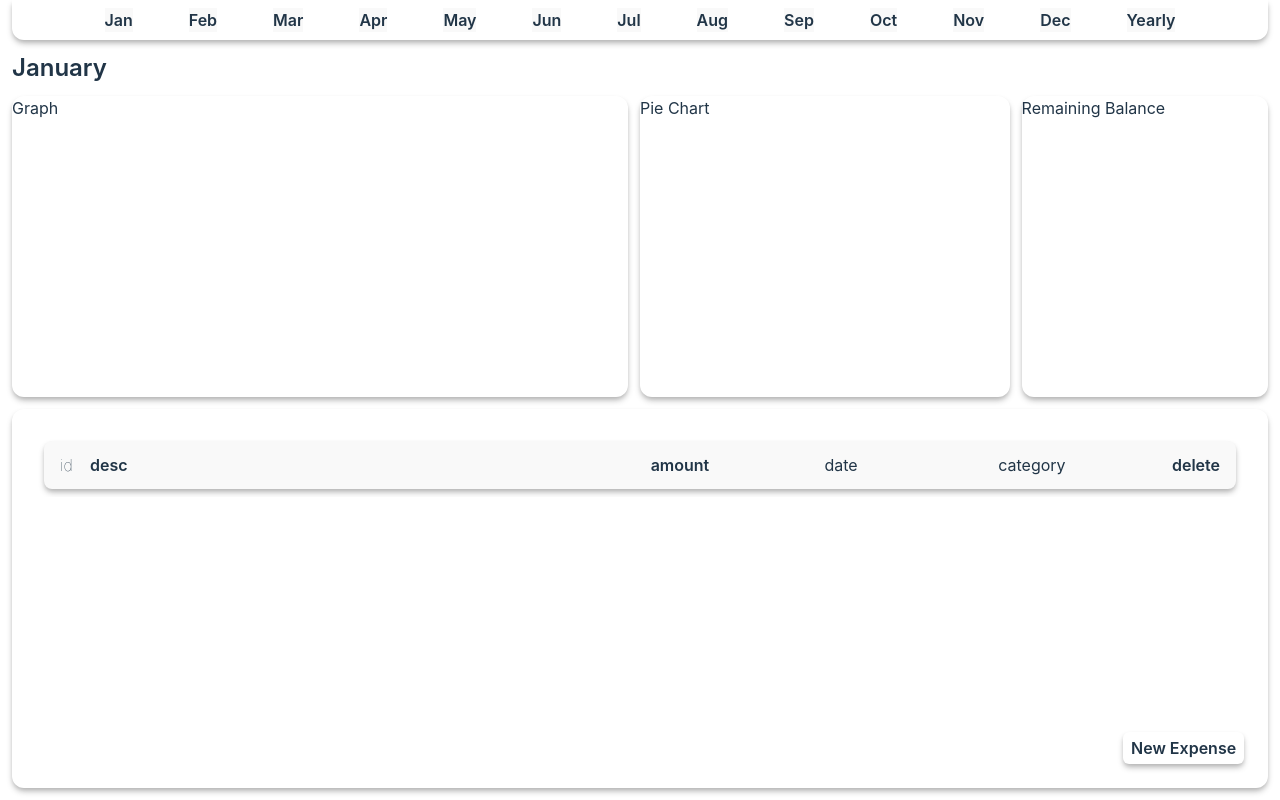
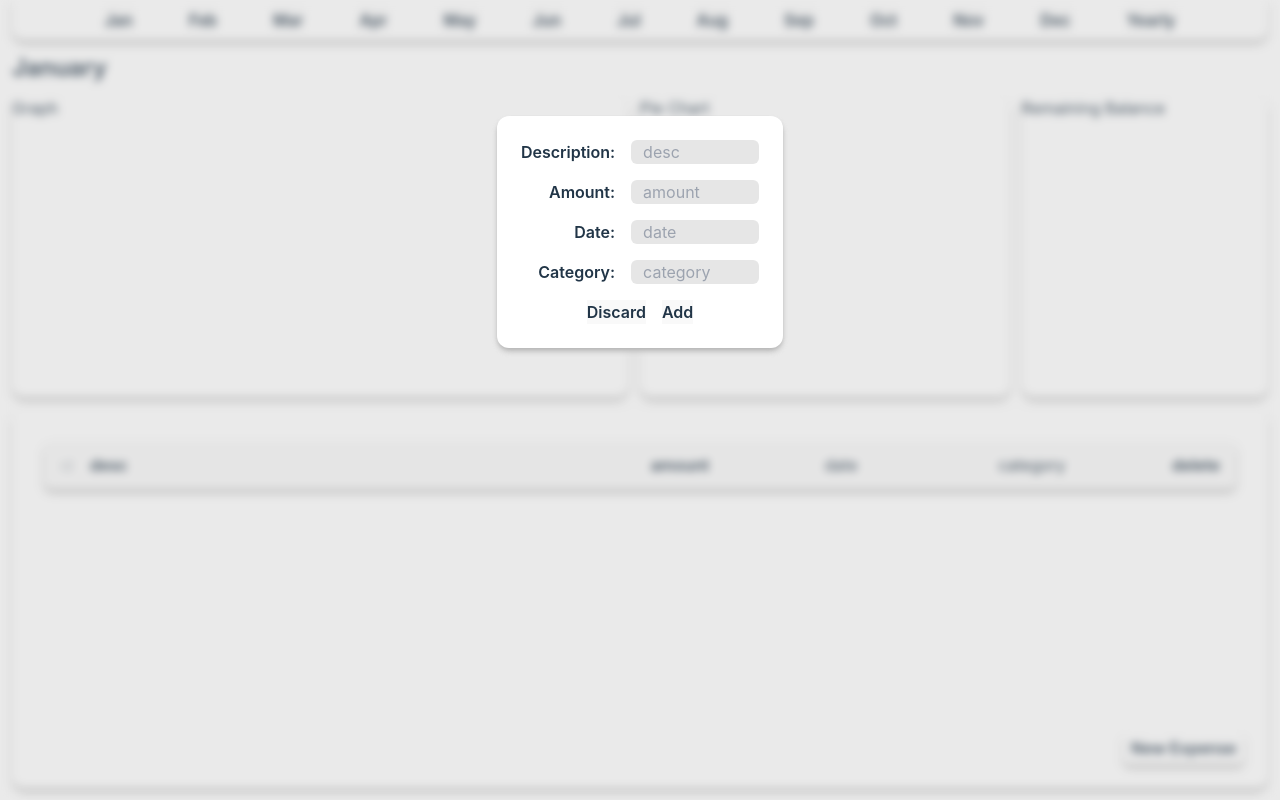
Before and after one commit to vChrisL/Finance-Tracker, a React (Vite) app: page / in a window 1280 px wide. Both pictures are taken after a click on the button "New Expense". Built offline with nearby package versions, Linux system fonts and the light colour scheme.

Commit message:
added new expense menu store and new expense menu ui

```diff
--- a/src/App.tsx
+++ b/src/App.tsx
@@ -1,11 +1,20 @@
 import { useState } from 'react'
 import './App.css'
 
+// Import components
 import { Expense } from './components/Expense-component'
-import { useExpenseDataStore } from './stores/ExpenseData-store'
+import { NewExpenseMenu } from './components/NewExpenseMenu-component'
+// Import Stores
+import { useExpenseStore } from './stores/ExpenseData-store'
+import { useNewExpenseMenu } from './stores/menuDisplay-store'
 
 function App() {
   const [selectedMonth, setSelectedMonth] = useState<string>('January');
+
+  // New espense menu store
+  const newExpenseMenu = useNewExpenseMenu((state) => state.showMenu);
+  const setNewExpenseMenu = useNewExpenseMenu((state) => state.setMenu);
+
 
   return (
     <>
@@ -35,11 +44,16 @@ function App() {
         <div className='flex flex-col gap-6 overflow-x-hidden overflow-y-auto p-2'>
           <Expense></Expense>
         </div>
-        <button className='w-[10%] p-1 ml-[90%] font-semibold text-ellipsis overflow-clip bg-[#ffffff] shadow-md shadow-[#b6b6b6] rounded-md hover:bg-green-500 hover:text-white active:bg-green-700'>New Expense</button>
+        <button className='w-[10%] p-1 ml-[90%] font-semibold text-ellipsis overflow-clip bg-[#ffffff] shadow-md shadow-[#b6b6b6] rounded-md hover:bg-green-500 hover:text-white active:bg-green-700' onClick={() => setNewExpenseMenu(!newExpenseMenu)}>New Expense</button>
       </div>
+
+      {newExpenseMenu && <NewExpenseMenu></NewExpenseMenu>}
     </div>
     </>
   )
 }
 
 export default App
+
+
+// 2024-09-26 commit -m "added new expense menu store and new expense menu"
--- /dev/null
+++ b/src/components/NewExpenseMenu-component.tsx
@@ -0,0 +1,35 @@
+import { useNewExpenseMenu } from "../stores/menuDisplay-store";
+
+export function NewExpenseMenu(){
+    const menuState = useNewExpenseMenu((state) => state.showMenu);
+    const setMenuState = useNewExpenseMenu((state) => state.setMenu);
+
+    return(
+        <>
+        <div className='flex justify-center absolute top-0 right-0 w-screen h-screen backdrop-blur-sm bg-[#b6b6b648]'>
+          <div className='flex flex-col justify-around items-center p-6 bg-[#ffffff] shadow-md shadow-[#b6b6b6] w-fit h-fit top-0 right-0 translate-y-1/2 rounded-xl'>
+            <div className='flex flex-row gap-4'>
+              <div className='flex flex-col gap-4 text-right font-semibold'>
+                <p>Description:</p>
+                <p>Amount:</p>
+                <p>Date:</p>
+                <p>Category:</p>
+              </div>
+
+              <div className='flex flex-col gap-4'>
+                <input type="text" placeholder='desc'/>
+                <input type="text" placeholder='amount'/>
+                <input type="text" placeholder='date'/>
+                <input type="text" placeholder='category'/>
+              </div>
+            </div>
+
+            <div className='flex flex-row gap-4 mt-4'>
+              <button className='hover:text-red-500' onClick={() => setMenuState(!menuState)}>Discard</button>
+              <button>Add</button>
+            </div>
+          </div>
+        </div>
+        </>
+    )
+}
--- a/src/index.css
+++ b/src/index.css
@@ -8,6 +8,11 @@
     font-semibold
     transition-colors ease-in duration-100
     hover:text-green-500
+  }
+
+  input{
+    @apply
+    bg-[#e6e6e6] rounded-md pl-3 w-32 truncate
   }
 }
 
--- a/src/stores/ExpenseData-store.tsx
+++ b/src/stores/ExpenseData-store.tsx
@@ -1,13 +1,19 @@
 import { create } from "zustand";
 
-type ExpenseDataStore = {
+type ExpenseStore = {
     id: number,
     updateID: (newID: number) => void,
     desc: string,
     updateDesc: (newDesc: string) => void,
 }
 
-export const useExpenseDataStore = create<ExpenseDataStore>((set) => ({
+type MonthlyExpenseData = {
+    id: number,
+    month: string,
+    expenses: [],
+}
+
+export const useExpenseStore = create<ExpenseStore>((set) => ({
     id: 0,
     updateID: (newID: number) => set(() => ({id: newID})),
     desc: '',
--- /dev/null
+++ b/src/stores/menuDisplay-store.tsx
@@ -0,0 +1,13 @@
+import { create } from "zustand";
+
+type MenuStore = {
+    showMenu: boolean,
+    setMenu: (newValue: boolean) => void,
+}
+
+export const useNewExpenseMenu = create<MenuStore>((set) => ({
+    showMenu: false,
+    setMenu: (newValue: boolean) => {
+        set(() => ({showMenu: newValue}))
+    }
+}));
```
